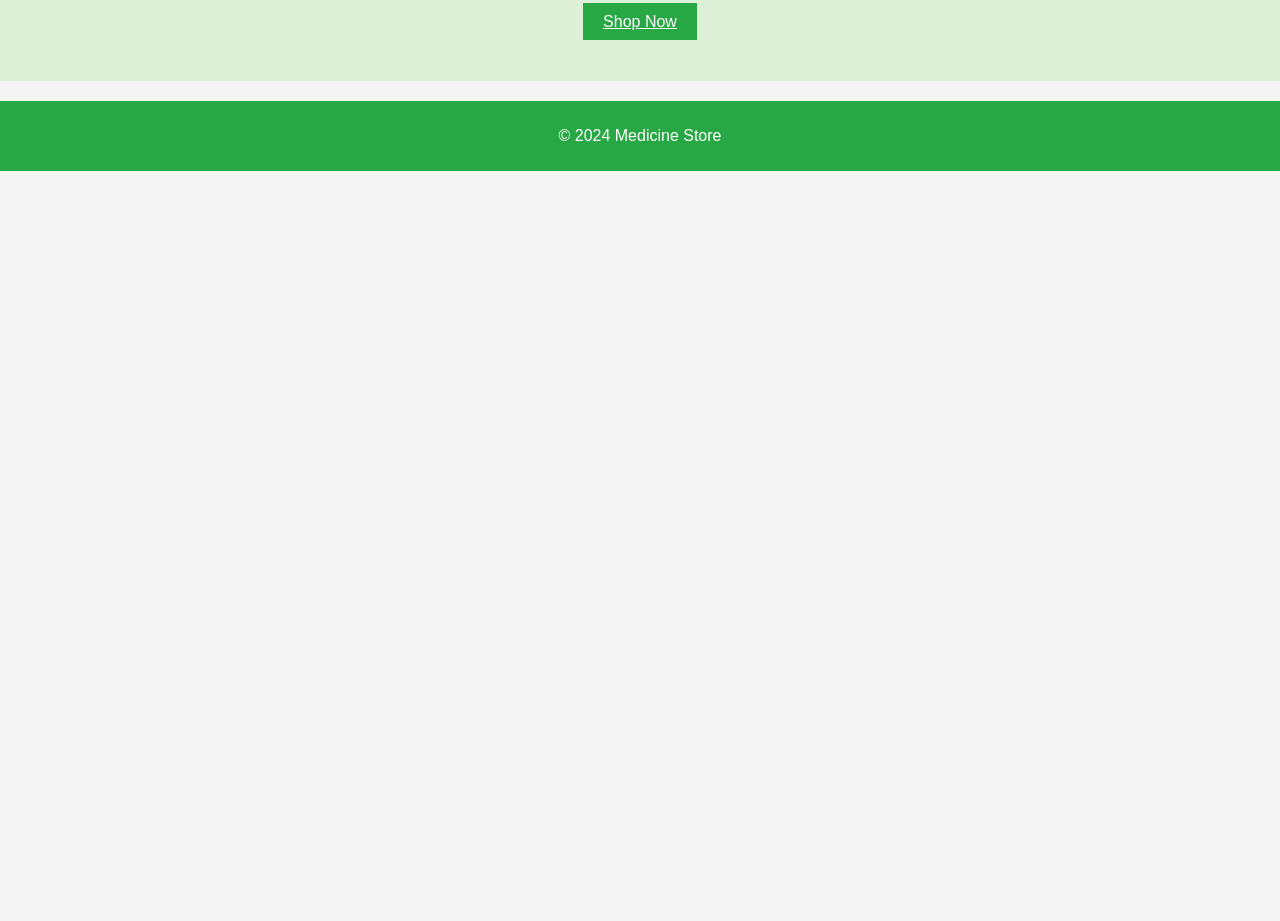
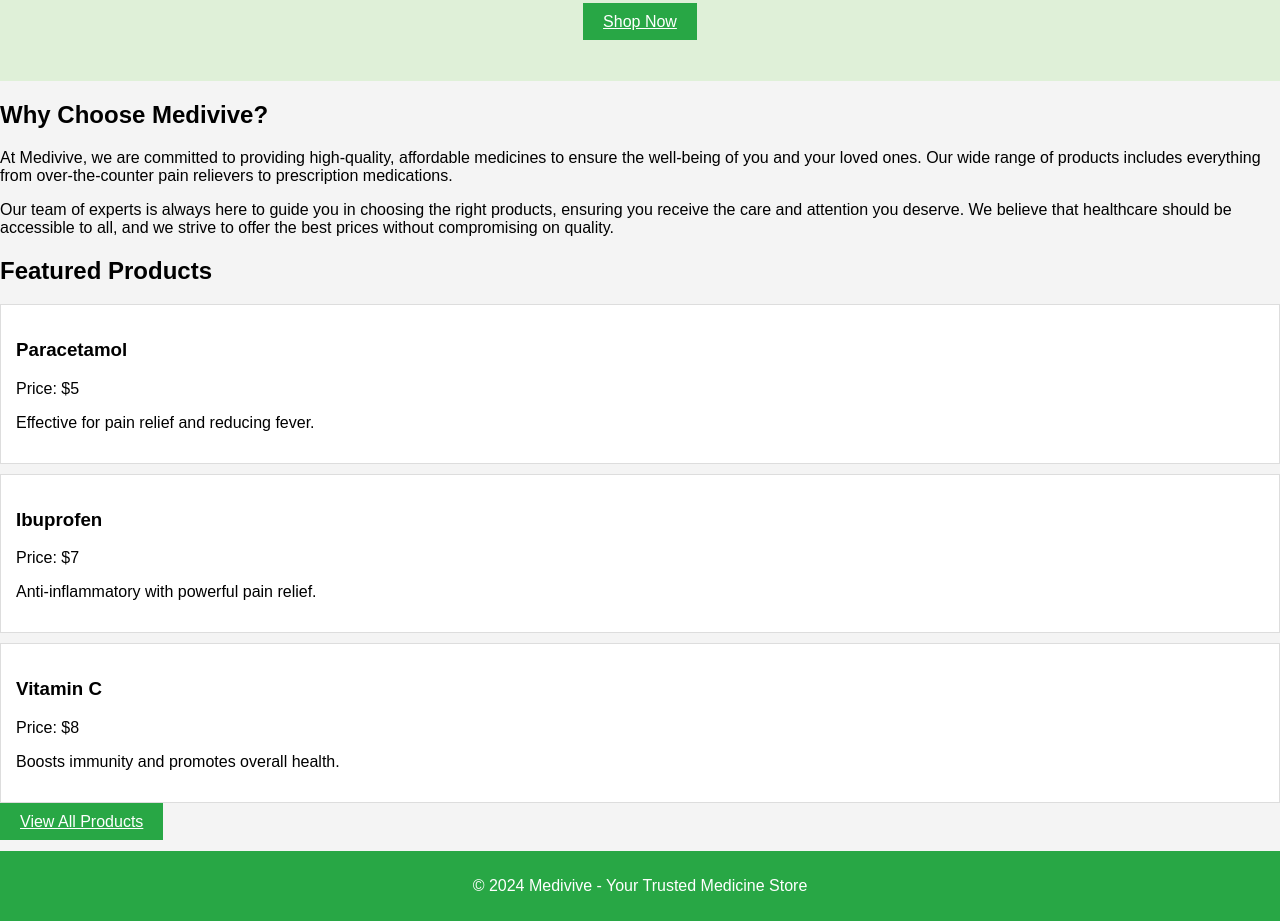
Before and after one commit to MikhaelStudies/MikhaelStudies.github.io, a plain HTML site: page index.html in a window 1280 px wide. Shown: the part 275-1196 px from the top of the page. Before the commit the page ends 800 px from the top, so only its background shows below. Drawn offline with Linux system fonts and the light colour scheme.

Commit message:
index.html

```diff
--- a/index.html
+++ b/index.html
@@ -3,12 +3,12 @@
 <head>
     <meta charset="UTF-8">
     <meta name="viewport" content="width=device-width, initial-scale=1.0">
-    <title>Medicine Store</title>
+    <title>Medivive - Your Trusted Medicine Store</title>
     <link rel="stylesheet" href="styles.css">
 </head>
 <body>
     <header>
-        <h1>Welcome to Medicine Store</h1>
+        <h1>Welcome to Medivive</h1>
         <nav>
             <a href="index.html">Home</a>
             <a href="products.html">Products</a>
@@ -22,8 +22,34 @@
         <a href="products.html" class="btn">Shop Now</a>
     </section>
 
+    <section class="info">
+        <h2>Why Choose Medivive?</h2>
+        <p>At Medivive, we are committed to providing high-quality, affordable medicines to ensure the well-being of you and your loved ones. Our wide range of products includes everything from over-the-counter pain relievers to prescription medications.</p>
+        <p>Our team of experts is always here to guide you in choosing the right products, ensuring you receive the care and attention you deserve. We believe that healthcare should be accessible to all, and we strive to offer the best prices without compromising on quality.</p>
+    </section>
+
+    <section class="featured-products">
+        <h2>Featured Products</h2>
+        <div class="product">
+            <h3>Paracetamol</h3>
+            <p>Price: $5</p>
+            <p>Effective for pain relief and reducing fever.</p>
+        </div>
+        <div class="product">
+            <h3>Ibuprofen</h3>
+            <p>Price: $7</p>
+            <p>Anti-inflammatory with powerful pain relief.</p>
+        </div>
+        <div class="product">
+            <h3>Vitamin C</h3>
+            <p>Price: $8</p>
+            <p>Boosts immunity and promotes overall health.</p>
+        </div>
+        <a href="products.html" class="btn">View All Products</a>
+    </section>
+
     <footer>
-        <p>&copy; 2024 Medicine Store</p>
+        <p>&copy; 2024 Medivive - Your Trusted Medicine Store</p>
     </footer>
 </body>
 </html>
```
